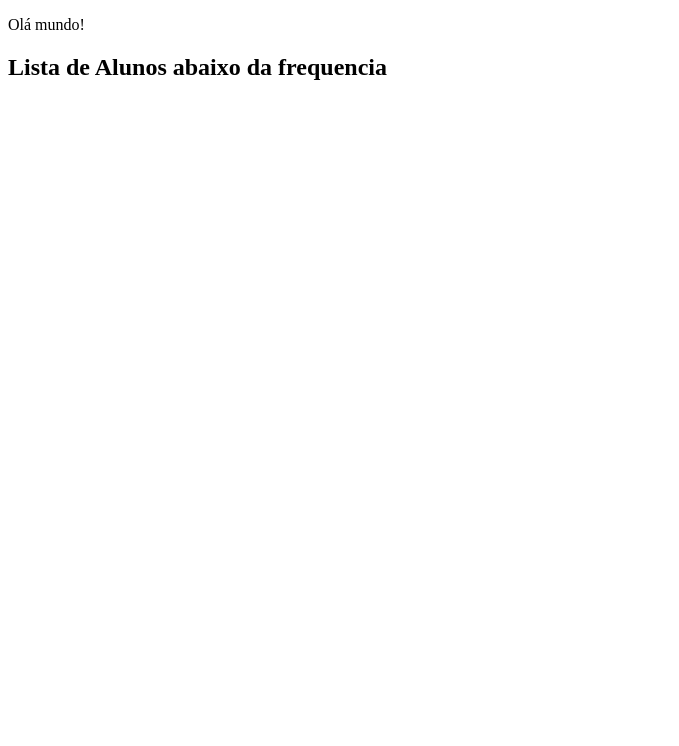
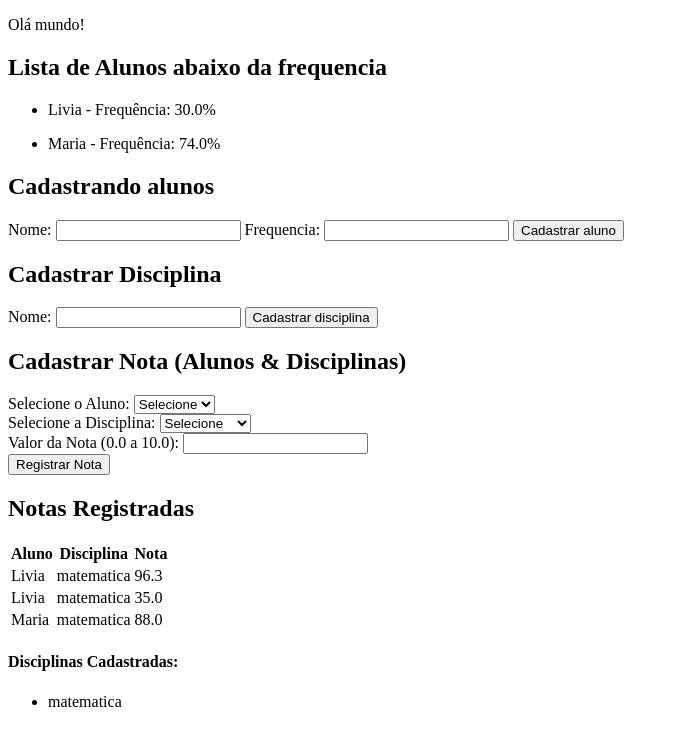
Before and after one commit to maria-botelho/gerenciador-academico_dti, a Flask app: page / in a window 1280 px wide. Shown: the top 746 px of the page, without its empty margins (0-679 px from the left). Run offline with Flask 3, Linux system fonts and the light colour scheme.

Commit message:
crud completo

```diff
--- a/app.py
+++ b/app.py
@@ -1,6 +1,5 @@
-from flask import Flask, render_template
+from flask import Flask, render_template, request, redirect
 from flask_sqlalchemy import SQLAlchemy
-
 
 app = Flask(__name__)
 app.config['SQLALCHEMY_DATABASE_URI'] = 'sqlite:///banco.db'
@@ -16,18 +15,102 @@ class Aluno(db.Model):
 class Disciplina(db.Model):
     dis_id = db.Column(db.Integer, primary_key=True, autoincrement=True)
     dis_nome = db.Column(db.String(100), nullable=False)
-    dis_nota = db.Column(db.Float, nullable=False)
+
+class Notas(db.Model):
+    not_id = db.Column(db.Integer, primary_key=True, autoincrement=True)
     alu_id = db.Column(db.Integer, db.ForeignKey('aluno.alu_id'), nullable=False)
+    dis_id = db.Column(db.Integer, db.ForeignKey('disciplina') ,nullable=False)
+
+	# Novo campo para o valor da nota
+    not_valor = db.Column(db.Float, nullable=False)
+
+    # Relações para facilitar o acesso no template
+    aluno = db.relationship('Aluno', backref='notas_aluno')
+    disciplina = db.relationship('Disciplina', backref='notas_disciplina')
 
 
-# comandos crud -> reader
+# Reader Alunos
 @app.route('/')
 def index():
     alunos = Aluno.query.all()
-    return render_template('index.html', alunos=alunos)
+    disciplinas = Disciplina.query.all()
+    notas = Notas.query.all()
+    return render_template('index.html', alunos=alunos, disciplinas=disciplinas, notas=notas)
+
+# Create aluno
+@app.route('/create_aluno', methods=['POST'])
+def create_aluno():
+		nome = request.form['nome_aluno']
+		frequencia = request.form['frequencia']
+		new_aluno = Aluno(
+			alu_nome = nome,
+			alu_frequencia = frequencia
+		)
+		db.session.add(new_aluno)
+		db.session.commit()
+		return redirect('/')
+
+# Create disciplina
+@app.route('/create_disciplina', methods=['POST'])
+def create_disciplina():
+		nome = request.form['nome_disciplina']
+		new_disciplina = Disciplina(
+			dis_nome = nome,
+		)
+		db.session.add(new_disciplina)
+		db.session.commit()
+		return redirect('/')
+
+# Create nota
+@app.route('/create_nota', methods=['POST'])
+def create_nota():
+    # Os valores recebidos são os IDs e o valor da nota
+    aluno_id = request.form['aluno_id']
+    disciplina_id = request.form['disciplina_id']
+    nota_valor = request.form['nota_valor']
+
+    try:
+        # Tenta converter os IDs e o valor para os tipos corretos
+        alu_id = int(aluno_id)
+        dis_id = int(disciplina_id)
+        not_valor = float(nota_valor)
+
+        new_nota = Notas(
+            alu_id = alu_id,
+            dis_id = dis_id,
+            not_valor = not_valor
+        )
+        db.session.add(new_nota)
+        db.session.commit()
+    except ValueError:
+        # Lidar com erro se a conversão falhar (ex: nota não é um número)
+        print("Erro: IDs ou valor da nota inválidos.")
+
+    return redirect('/')
+
+# Delete aluno
+@app.route('/delete_aluno/<int:alu_id>', methods=['POST'])
+def delete_aluno(alu_id):
+		alunos = Aluno.query.get(alu_id)
+
+		if alunos:
+			db.session.delete(alunos)
+			db.session.commit()
+		return redirect('/')
+# Update aluno
+@app.route('/update_aluno/<int:alu_id>', methods=['POST'])
+def update_aluno(alu_id):
+		alunos = Aluno.query.get(alu_id)
+
+		if alunos:
+			alunos.alu_nome = request.form['nome']
+			alunos.frequencia = request.form['frequencia']
+			db.session.commit()
+		return redirect('/')
 
 if __name__ == '__main__':
     with app.app_context():
+        #db.drop_all()
         db.create_all()
 
     app.run(debug=True, port=5153)
--- a/templates/index.html
+++ b/templates/index.html
@@ -15,5 +15,117 @@
             {% endif %}
         {% endfor %}
     </ul>
+
+    <h2>Cadastrando alunos</h2>
+<form action="/create_aluno" method="POST">
+	<label>Nome: </label>
+	<input type="text" name="nome_aluno" required>
+
+	<label>Frequencia: </label>
+	<input type="text" name="frequencia" required>
+
+	<button type="submit">Cadastrar aluno</button>
+</form>
+<!--Pensar nessa logica das diciplinas e notas-->
+<h2>Cadastrar Disciplina</h2>
+<form action="/create_disciplina" method="POST">
+	<label>Nome: </label>
+	<input type="text" name="nome_disciplina" required>
+
+	<button type="submit">Cadastrar disciplina</button>
+</form>
+
+<!-- SEÇÃO DE CADASTRO DE NOTAS -->
+    <div class="bg-indigo-50 p-6 rounded-lg shadow-inner mb-8">
+        <h2 class="text-2xl font-semibold text-indigo-800 mb-4 border-b pb-2">Cadastrar Nota (Alunos & Disciplinas)</h2>
+        <form action="/create_nota" method="POST" class="space-y-4">
+
+            <!-- Select Alunos -->
+            <div class="flex flex-col">
+                <label for="aluno_id" class="text-sm font-medium text-gray-700 mb-1">Selecione o Aluno:</label>
+                <select name="aluno_id" id="aluno_id" required class="p-2 border border-gray-300 rounded-lg focus:ring-indigo-500 focus:border-indigo-500">
+                 <option value="">Selecione</option>
+                    {% for aluno in alunos %}
+                        <!-- O value é o ID (alu_id), o texto visível é o nome -->
+                        <option value="{{ aluno.alu_id }}">{{ aluno.alu_nome }}</option>
+                    {% endfor %}
+                </select>
+            </div>
+
+            <!-- Select Disciplinas -->
+            <div class="flex flex-col">
+                <label for="disciplina_id" class="text-sm font-medium text-gray-700 mb-1">Selecione a Disciplina:</label>
+                <select name="disciplina_id" id="disciplina_id" required
+                        class="p-2 border border-gray-300 rounded-lg focus:ring-indigo-500 focus:border-indigo-500">
+                    <option value="">Selecione</option>
+                    {% for disciplina in disciplinas %}
+                        <!-- O value é o ID (dis_id), o texto visível é o nome -->
+                        <option value="{{ disciplina.dis_id }}">{{ disciplina.dis_nome }}</option>
+                    {% endfor %}
+                </select>
+            </div>
+
+            <!-- Input Valor da Nota -->
+            <div class="flex flex-col">
+                <label for="nota_valor" class="text-sm font-medium text-gray-700 mb-1">Valor da Nota (0.0 a 10.0):</label>
+                <input type="number" step="0.1" name="nota_valor" id="nota_valor" required min="0"
+                       class="p-2 border border-gray-300 rounded-lg focus:ring-indigo-500 focus:border-indigo-500">
+            </div>
+
+            <button type="submit" class="w-full bg-indigo-600 text-white p-2 rounded-lg hover:bg-indigo-700 transition duration-150">
+                Registrar Nota
+            </button>
+        </form>
+    </div>
+
+    <!-- VISUALIZAÇÃO DE NOTAS CADASTRADAS -->
+    <h2 class="text-2xl font-semibold text-gray-800 mb-4 border-b pb-2">Notas Registradas</h2>
+    <div class="overflow-x-auto">
+        <table class="min-w-full bg-white rounded-lg shadow-md">
+            <thead>
+                <tr class="bg-gray-200 text-gray-600 uppercase text-sm leading-normal">
+                    <th class="py-3 px-6 text-left">Aluno</th>
+                    <th class="py-3 px-6 text-left">Disciplina</th>
+                    <th class="py-3 px-6 text-center">Nota</th>
+                </tr>
+            </thead>
+            <tbody class="text-gray-600 text-sm font-light">
+                {% for nota in notas %}
+                <tr class="border-b border-gray-200 hover:bg-gray-100">
+                    <!-- Acesso usando a relação definida no modelo: nota.aluno.alu_nome -->
+                    <td class="py-3 px-6 text-left whitespace-nowrap">{{ nota.aluno.alu_nome }}</td>
+                    <td class="py-3 px-6 text-left">{{ nota.disciplina.dis_nome }}</td>
+                    <td class="py-3 px-6 text-center font-bold">{{ nota.not_valor }}</td>
+                </tr>
+                {% else %}
+                <tr>
+                    <td colspan="3" class="py-3 px-6 text-center">Nenhuma nota registrada ainda.</td>
+                </tr>
+                {% endfor %}
+            </tbody>
+        </table>
+    </div>
+
+            <!-- Exibição de Disciplinas -->
+            <h4 class="text-lg font-semibold mt-6 text-yellow-700">Disciplinas Cadastradas:</h4>
+            <ul class="list-disc pl-5 mt-2 space-y-1">
+                {% for disciplina in disciplinas %}
+                <li class="bg-white p-2 rounded-md shadow-sm">{{ disciplina.dis_nome }}</li>
+                {% endfor %}
+            </ul>
+        </div>
+    </div>
+
+</div>
+
+<!--Botao para excluir
+<form action="/delete_aluno/{{ alu_id }}" method="POST">
+<button type="submit">Excluir<button>
+</form>
+Botao para atualizar
+<form action="/update_aluno/{{ alu_id }}" method="POST">
+<button type="submit">Atualizar</button>
+-->
+</form>
 </body>
 </html>
```
Also changed, not shown: instance/banco.db.
